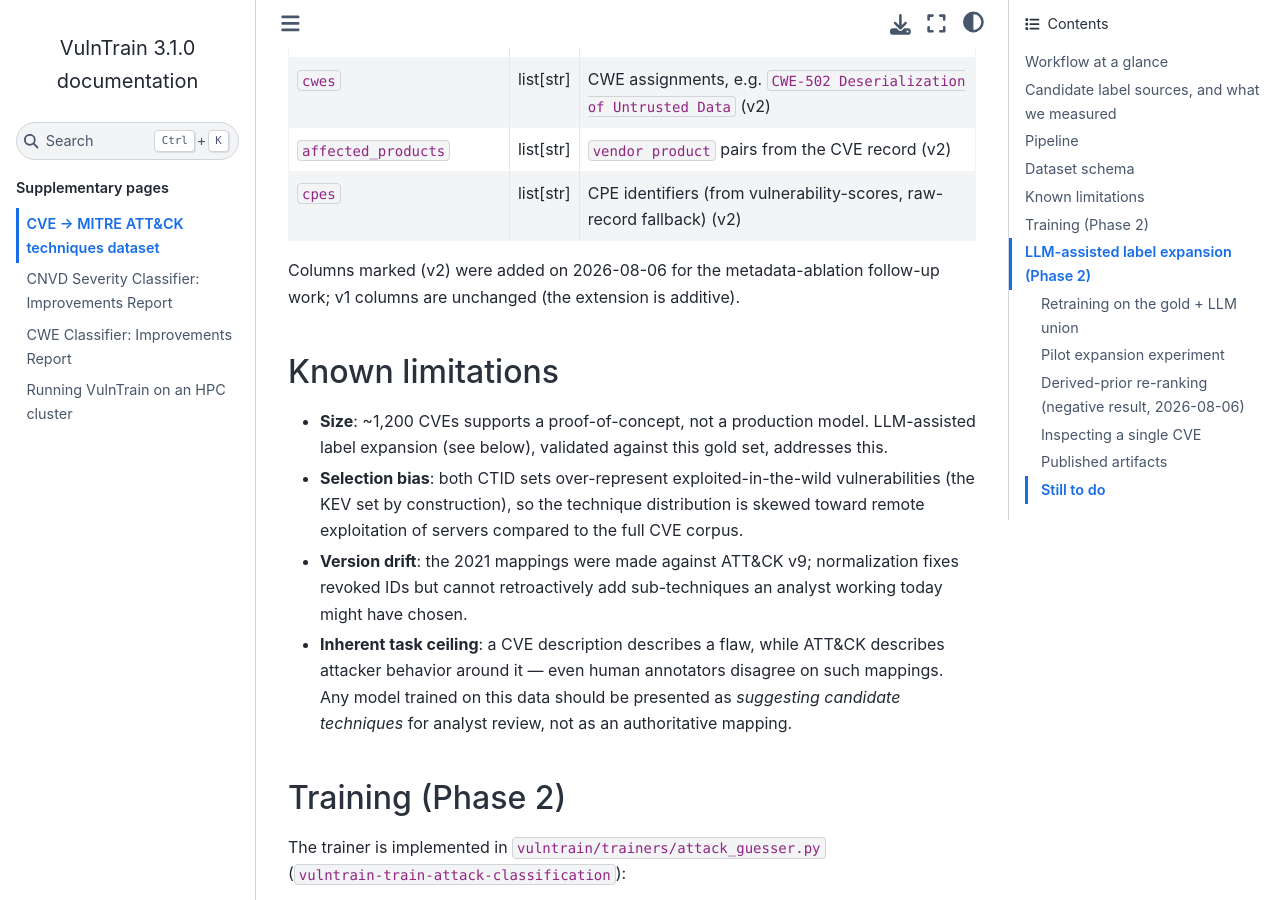
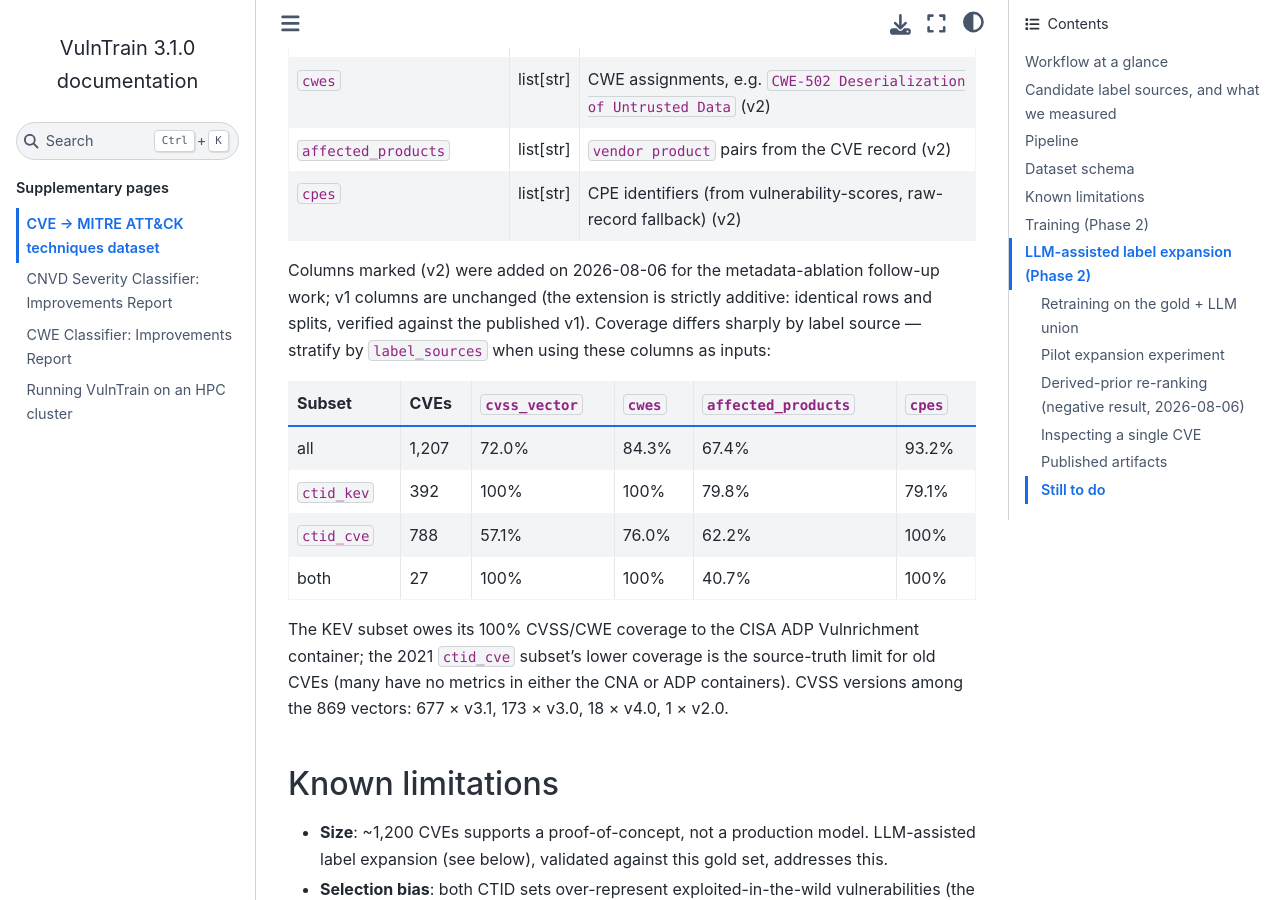
Before and after one commit to vulnerability-lookup/VulnTrain, a Sphinx documentation site: the page built from docs/attack-techniques-dataset.md, in a window 1280 px wide and 900 px high, scrolled down 6112 px. Built offline with Sphinx 7.4.7 and the Sphinx Book theme 1.1.4, drawn with Linux system fonts in a browser that asks for light colours.

Commit message:
chg: [doc] Dataset v2 metadata coverage numbers (per label source)

```diff
--- a/docs/attack-techniques-dataset.md
+++ b/docs/attack-techniques-dataset.md
@@ -235,7 +235,23 @@ for a newer ATT&CK release.
 | `cpes` | list[str] | CPE identifiers (from vulnerability-scores, raw-record fallback) (v2) |
 
 Columns marked (v2) were added on 2026-08-06 for the metadata-ablation
-follow-up work; v1 columns are unchanged (the extension is additive).
+follow-up work; v1 columns are unchanged (the extension is strictly
+additive: identical rows and splits, verified against the published v1).
+Coverage differs sharply by label source — stratify by `label_sources`
+when using these columns as inputs:
+
+| Subset | CVEs | `cvss_vector` | `cwes` | `affected_products` | `cpes` |
+|--------|------|---------------|--------|---------------------|--------|
+| all | 1,207 | 72.0% | 84.3% | 67.4% | 93.2% |
+| `ctid_kev` | 392 | 100% | 100% | 79.8% | 79.1% |
+| `ctid_cve` | 788 | 57.1% | 76.0% | 62.2% | 100% |
+| both | 27 | 100% | 100% | 40.7% | 100% |
+
+The KEV subset owes its 100% CVSS/CWE coverage to the CISA ADP
+Vulnrichment container; the 2021 `ctid_cve` subset's lower coverage is the
+source-truth limit for old CVEs (many have no metrics in either the CNA or
+ADP containers). CVSS versions among the 869 vectors: 677 × v3.1,
+173 × v3.0, 18 × v4.0, 1 × v2.0.
 
 ## Known limitations
 
```
